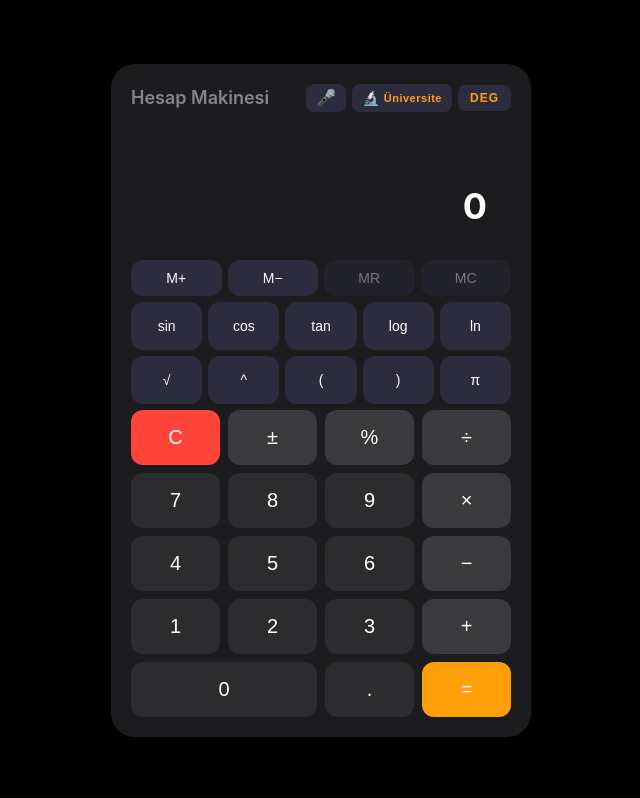
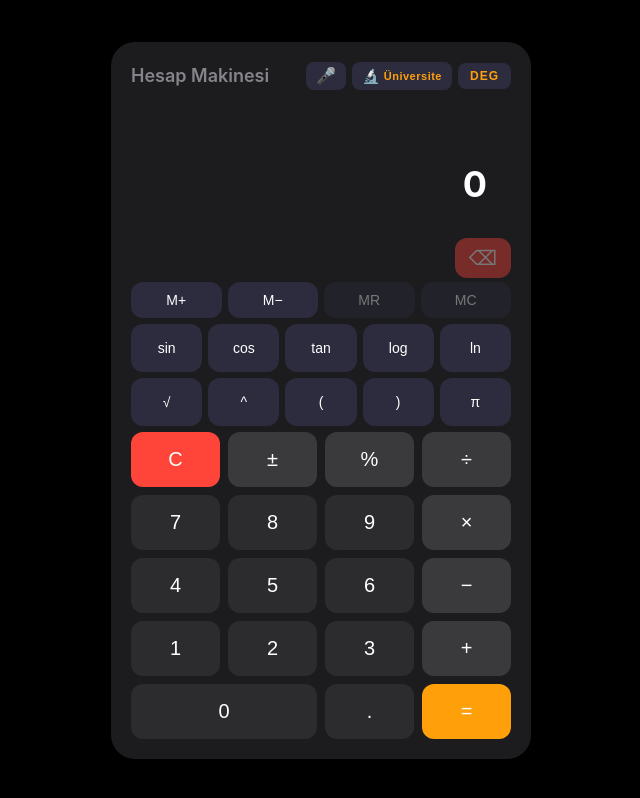
Before and after one commit to sokrateng/hesap-makinesi, a React (Vite) app: page / in a window 1280 px wide. Shown: the whole page, without its empty margins (319-959 px from the left). Built offline with nearby package versions, Linux system fonts and the light colour scheme.

Commit message:
feat: add backspace button for touch/mouse users

```diff
--- a/src/App.tsx
+++ b/src/App.tsx
@@ -13,6 +13,7 @@ import { MemoryButtons } from './components/MemoryButtons'
 import { History } from './components/History'
 import { ThemeToggle } from './components/ThemeToggle'
 import { MicButton } from './components/MicButton'
+import { BackspaceButton } from './components/BackspaceButton'
 import './theme.css'
 import './App.css'
 
@@ -114,6 +115,12 @@ function App() {
           copyStatus={clipboard.status}
           onCopyResult={handleCopyResult}
         />
+        <div style={{ display: 'flex', justifyContent: 'flex-end', marginBottom: '4px' }}>
+          <BackspaceButton
+            onClick={calc.deleteLast}
+            disabled={!calc.expression}
+          />
+        </div>
         <MemoryButtons
           hasMemory={mem.hasMemory}
           onMemoryAdd={handleMemoryAdd}
--- /dev/null
+++ b/src/components/BackspaceButton.tsx
@@ -0,0 +1,42 @@
+interface BackspaceButtonProps {
+  onClick: () => void
+  disabled?: boolean
+}
+
+export function BackspaceButton({ onClick, disabled = false }: BackspaceButtonProps) {
+  return (
+    <button
+      onClick={onClick}
+      disabled={disabled}
+      aria-label="Son karakteri sil"
+      title="Backspace (⌫)"
+      style={{
+        backgroundColor: 'var(--bg-action)',
+        color: 'var(--text-button)',
+        border: 'none',
+        borderRadius: 'var(--btn-radius)',
+        fontSize: 'var(--btn-font-size)',
+        fontWeight: 500,
+        cursor: disabled ? 'default' : 'pointer',
+        padding: '8px 14px',
+        transition: 'filter 150ms, transform 100ms, background-color 300ms',
+        userSelect: 'none',
+        opacity: disabled ? 0.4 : 1,
+      }}
+      onMouseEnter={e => {
+        if (!disabled) e.currentTarget.style.filter = 'brightness(1.2)'
+      }}
+      onMouseLeave={e => {
+        e.currentTarget.style.filter = 'brightness(1)'
+      }}
+      onMouseDown={e => {
+        if (!disabled) e.currentTarget.style.transform = 'scale(0.95)'
+      }}
+      onMouseUp={e => {
+        e.currentTarget.style.transform = 'scale(1)'
+      }}
+    >
+      ⌫
+    </button>
+  )
+}
```
Also changed, not shown: 2 other files (tests, documents, lock files or other folders).
